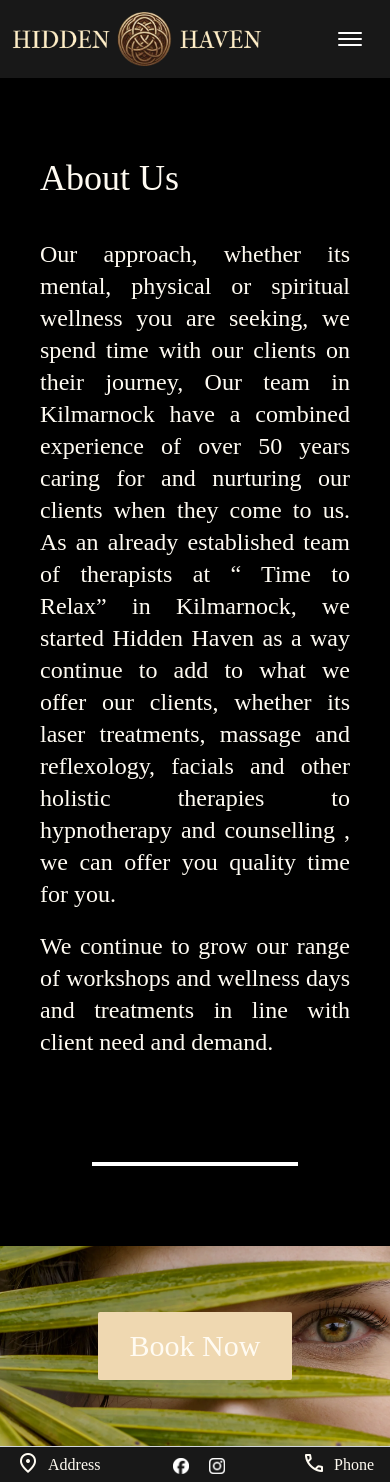
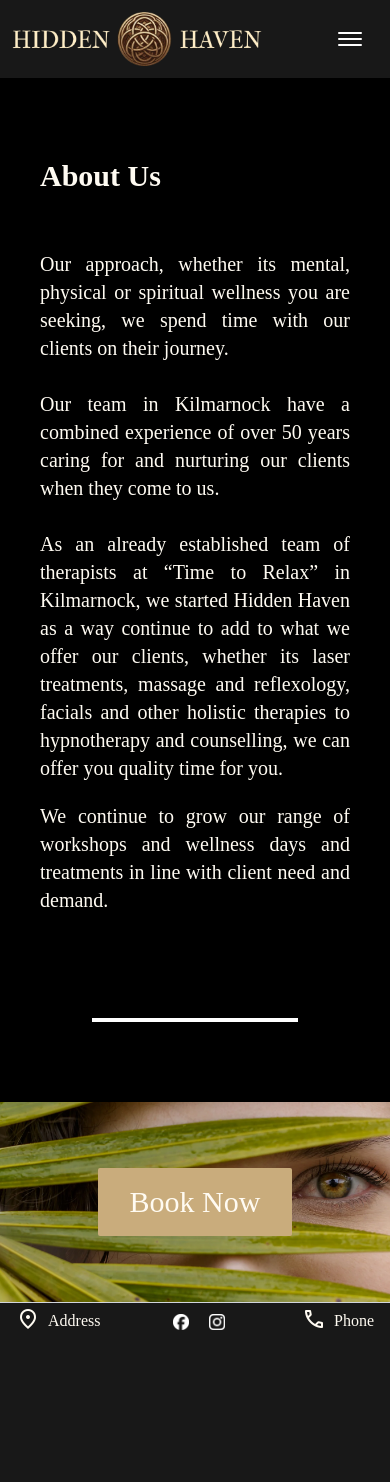
Before and after one commit to BSasfy/hidden-haven, a Next.js app: page /about in a window 390 px wide. After the commit the page ends 1338 px from the top, so only its background shows below. Built offline with nearby package versions, Linux system fonts and the light colour scheme; a web font is replaced by a local one.

Commit message:
about page spacing

```diff
--- a/app/_components/nav-bar/MobileNavBar.tsx
+++ b/app/_components/nav-bar/MobileNavBar.tsx
@@ -1,10 +1,16 @@
-import Link from "next/link";
-
 export function MobileNavBar() {
   return (
     <div className="fixed left-0 top-[70px] h-[87vh] w-full bg-[#181818] sm:top-[90px]">
       <div className="w-full justify-items-center md:block md:w-full md:max-w-7xl">
         <ul className="flex w-full flex-col justify-between font-medium md:mt-0 md:flex-row md:space-x-8">
+          <li className="content-center">
+            <a
+              href="/"
+              className="block px-3 py-2 text-xl font-thin text-[#FFFBF2] hover:text-[#FFFBF2] md:border-0 md:hover:bg-transparent md:hover:text-blue-500 lg:text-3xl"
+            >
+              Home
+            </a>
+          </li>
           <li className="content-center">
             <a
               href="/about"
--- a/app/about/page.tsx
+++ b/app/about/page.tsx
@@ -3,21 +3,23 @@
     <main>
       <div className="bg-black">
         <div className="flex flex-col gap-5 px-10 py-20 text-[#FFFBF2] xl:px-24">
-          <div className="justify-self-center pb-5 text-4xl xl:font-light">
+          <div className="justify-self-center pb-9 text-3xl font-bold xl:text-4xl">
             About Us
           </div>
-          <div className="text-justify text-2xl xl:text-3xl">
+          <div className="text-justify text-xl xl:text-3xl">
             Our approach, whether its mental, physical or spiritual wellness you
-            are seeking, we spend time with our clients on their journey, Our
-            team in Kilmarnock have a combined experience of over 50 years
-            caring for and nurturing our clients when they come to us. As an
-            already established team of therapists at “ Time to Relax” in
+            are seeking, we spend time with our clients on their journey.
+            <br /> <br />
+            Our team in Kilmarnock have a combined experience of over 50 years
+            caring for and nurturing our clients when they come to us.
+            <br /> <br />
+            As an already established team of therapists at “Time to Relax” in
             Kilmarnock, we started Hidden Haven as a way continue to add to what
             we offer our clients, whether its laser treatments, massage and
             reflexology, facials and other holistic therapies to hypnotherapy
-            and counselling , we can offer you quality time for you.{" "}
+            and counselling, we can offer you quality time for you.
           </div>
-          <div className="text-justify text-2xl xl:text-3xl">
+          <div className="text-justify text-xl xl:text-3xl">
             We continue to grow our range of workshops and wellness days and
             treatments in line with client need and demand.
           </div>
@@ -25,7 +27,7 @@
         </div>
       </div>
       <div className="relative h-[200px] w-full content-center justify-items-center bg-[url('/woman-behind-leaves.png')] bg-cover bg-center bg-no-repeat text-center">
-        <button className="left-[36vw] rounded-sm bg-[#EFD8B1] px-8 py-4 text-3xl">
+        <button className="left-[36vw] rounded-sm bg-[#C9AC7C] px-8 py-4 text-3xl">
           Book Now
         </button>
       </div>
```
